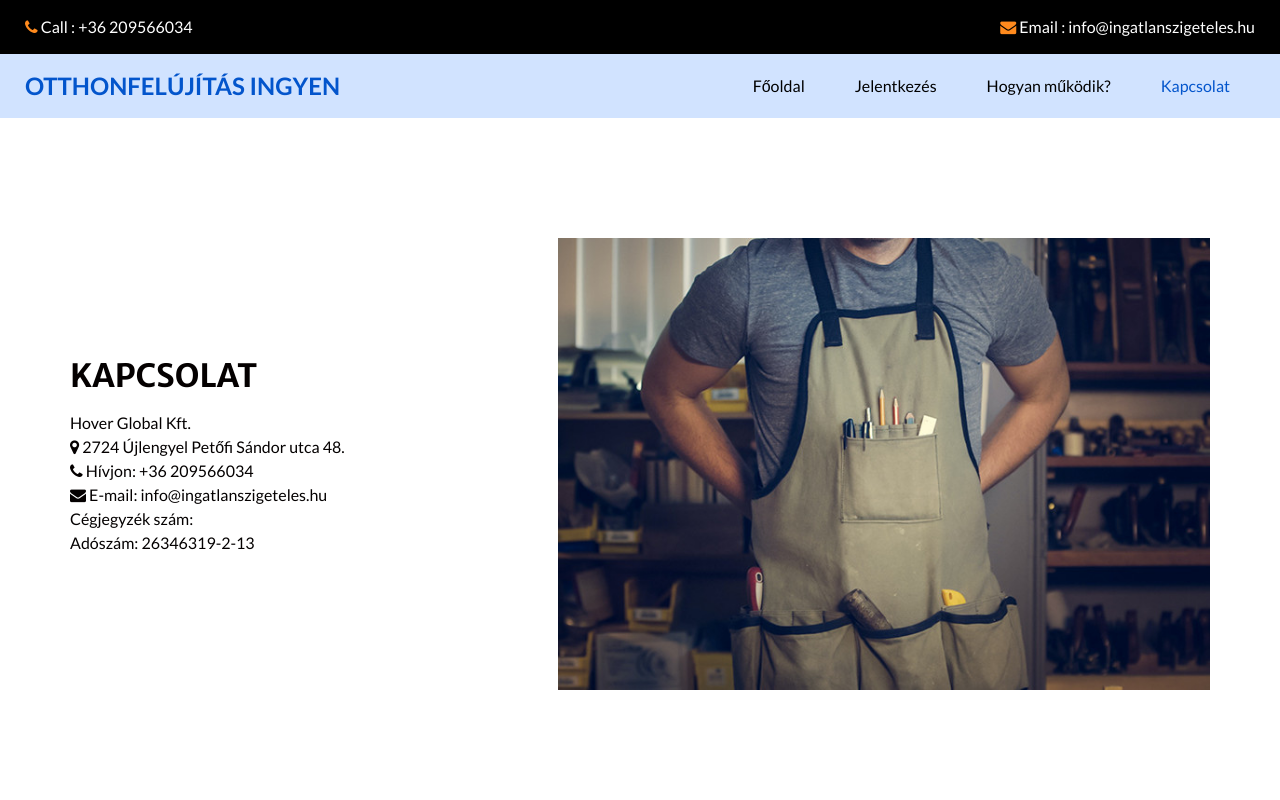
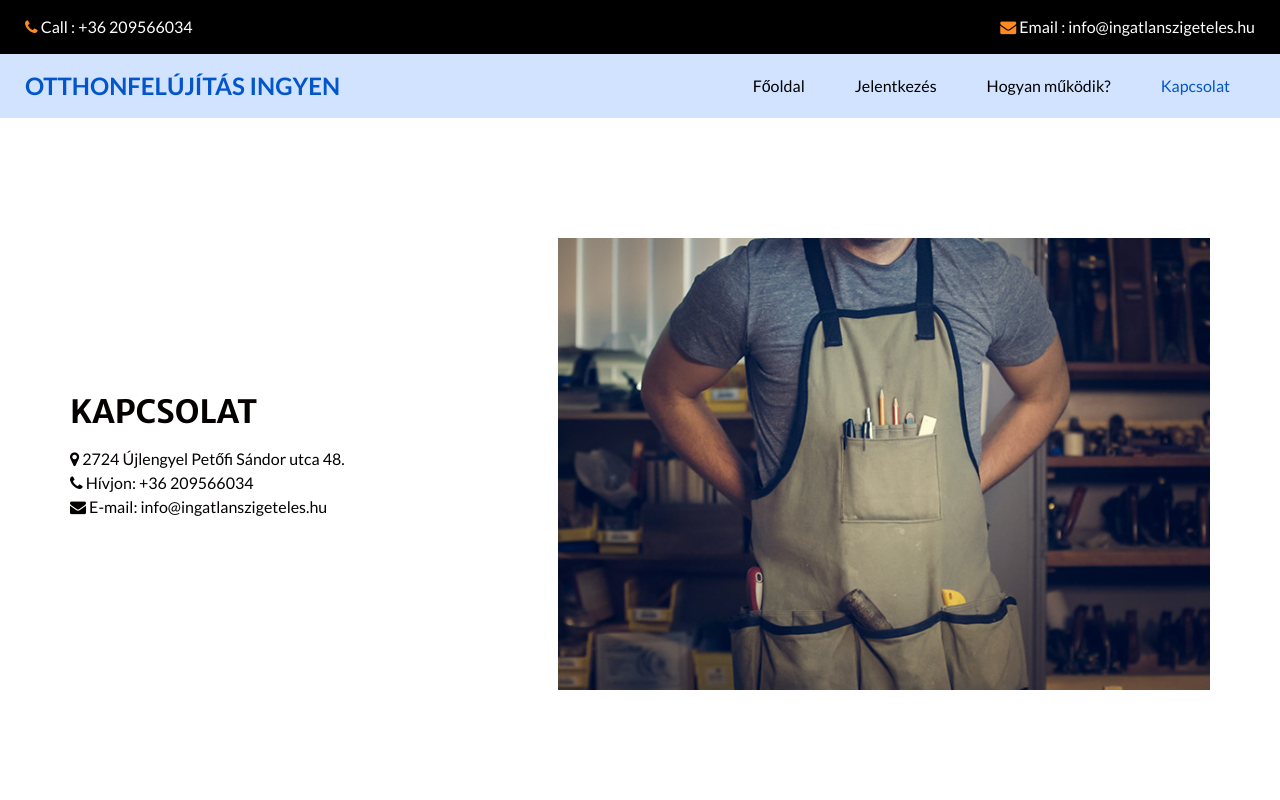
Before and after one commit to Fary86Hu/RoofInsulation, a plain HTML site: page kapcsolat.html in a window 1280 px wide. Shown: the top 800 px of the page. Drawn offline with nearby package versions, Linux system fonts and the light colour scheme; some packages are replaced by stand-ins of ours; a script that the page names is missing.

Commit message:
Remove Cég adatok

```diff
--- a/kapcsolat.html
+++ b/kapcsolat.html
@@ -100,9 +100,6 @@
                   <p>
                     <div class="contact_link_box">
                         <div>
-                            <span>Hover Global Kft.</span>
-                        </div>
-                        <div>
                             <i class="fa fa-map-marker" aria-hidden="true"></i>
                             <span>2724 Újlengyel Petőfi Sándor utca 48.</span>
                         </div>
@@ -113,12 +110,6 @@
                         <div>
                             <i class="fa fa-envelope" aria-hidden="true"></i>
                             <span>E-mail: info@ingatlanszigeteles.hu</span>
-                        </div>
-                        <div>
-                            <span>Cégjegyzék szám:</span>
-                        </div>
-                        <div>
-                            <span>Adószám: 26346319-2-13</span>
                         </div>
                     </div>
                 </p>
```
